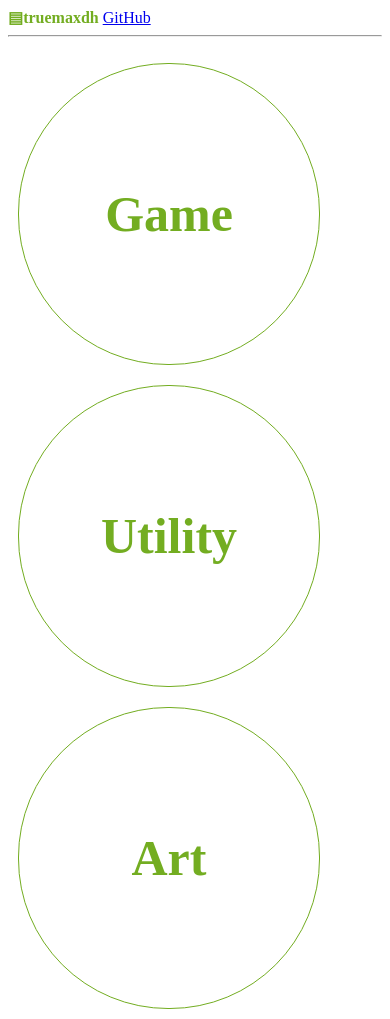
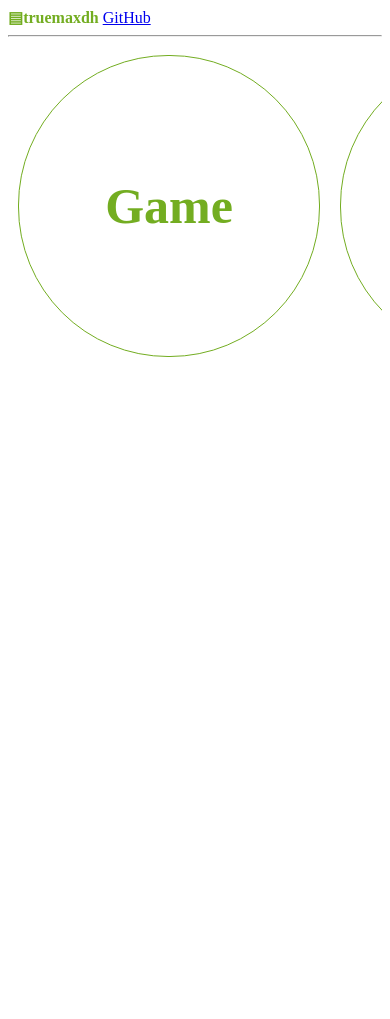
Before and after one commit to truemaxdh/truemaxdh.github.com, a Jekyll site: the page built from README.md, in a window 390 px wide. Built offline with Jekyll 4.4.1, drawn with Linux system fonts in a browser that asks for light colours; our own code applies the rules of GitHub Pages for plain Markdown files; after the commit the page ends 900 px from its top, so only the background shows below that.

Commit message:
Update skin.css

```diff
--- a/Style/skin.css
+++ b/Style/skin.css
@@ -43,9 +43,19 @@
 }
 
 @media only screen and (max-width:965px) {
- .square {
-  font-size:20px;
- }
+  .square {
+    font-size:20px;
+  }
+
+  #pannel {
+    width: 100%;
+    overflow: hidden;
+  }
+
+  #contents {
+    width: 300%;
+    overflow: auto;
+
 }
 
 .bigCircle:hover {
```
